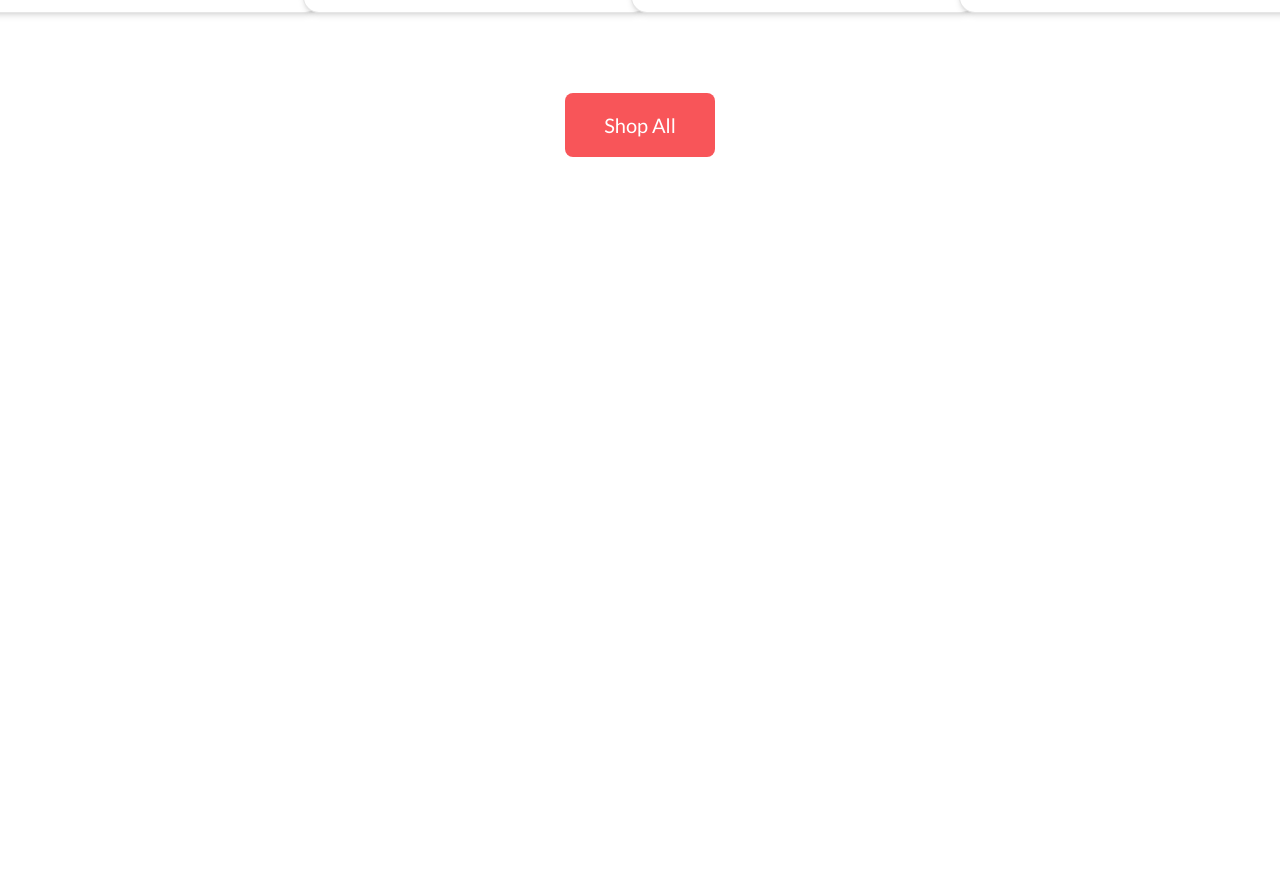
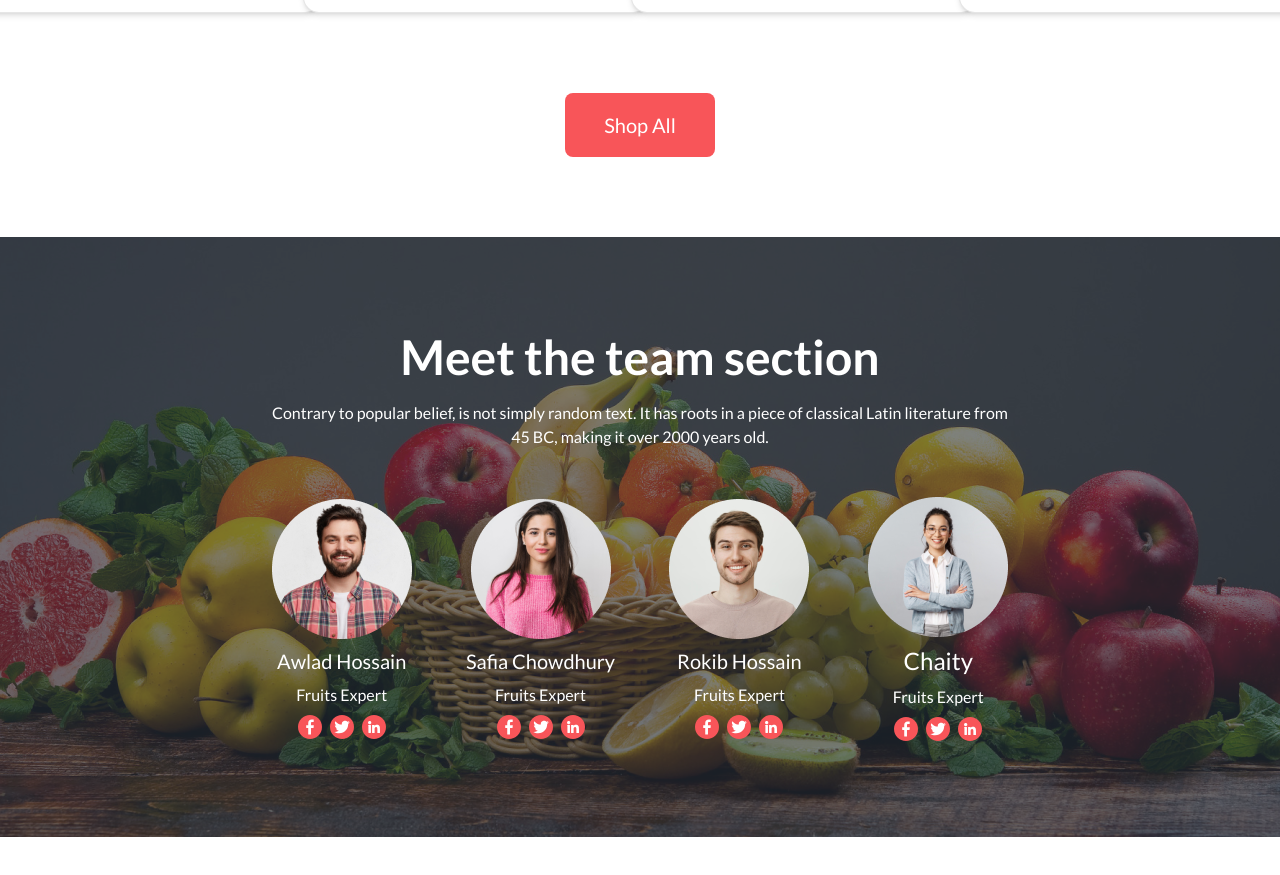
Before and after one commit to Naznin-ara/website-with-tailwind, a plain HTML site: page index.html in a window 1280 px wide. Shown: the part 1641-2516 px from the top of the page. Before the commit the page ends 1862 px from the top, so only its background shows below. Drawn offline with nearby package versions, Linux system fonts and the light colour scheme.

Commit message:
team done

```diff
--- a/index.html
+++ b/index.html
@@ -318,7 +318,78 @@
         </div>
 
     </section>
+    <!-- team section -->
+    <section class="max-w-screen-2xl mx-auto my-20">
+        <div class="hero w-full  h-auto lg:h-[600px] mx-auto" style="background-image: url(./images/banner1.png);">
+            <div class="hero-overlay bg-opacity-60"></div>
+            <div class="hero-content text-center text-neutral-content">
+              <div class="w-3/4">
+                <h1 class="mb-5 text-3xl lg:text-5xl text-white font-bold">Meet the team section</h1>
+                <p class="mb-5 text-sm lg:text-base text-white text-center leading-[26px]">Contrary to popular belief, is not simply random text. It has roots in a piece of classical Latin literature from 45 BC, making it over 2000 years old.</p>
+                <div class="w-full grid grid-cols-1 lg:grid-cols-4 justify-items-center content-center mt-12 gap-12">
+                    <!-- first member -->
+                    <div class="text-white flex flex-col justify-center items-center gap-2">
+                        <img class="" src="./images/member1.png" alt="">
+                        <h1 class="text-xl text-bold w-full">Awlad Hossain</h1>
+                        <p class="text-base">Fruits Expert</p>
+                        <div class="flex flex-row justify-center items-center gap-2">
+                            <a class="cursor-pointer"><img class="w-6 h-6" src="./images/facebook 1.svg" alt=""></a>
+                            <a class="cursor-pointer"><img class="w-6 h-6" src="./images/twitter (1) 1.svg" alt=""></a>
+                            <a class="cursor-pointer"><img class="w-6 h-6" src="./images/linkedin 1.svg" alt=""></a>
 
+
+                        </div>
+
+                    </div>
+                    <!-- second member -->
+                    <div class="text-white flex flex-col justify-center items-center gap-2">
+                        <img class="" src="./images/member2.png" alt="">
+                        <h1 class="text-xl text-bold w-full">Safia Chowdhury</h1>
+                        <p class="text-base">Fruits Expert</p>
+                        <div class="flex flex-row justify-center items-center gap-2">
+                            <a class="cursor-pointer"><img class="w-6 h-6" src="./images/facebook 1.svg" alt=""></a>
+                            <a class="cursor-pointer"><img class="w-6 h-6" src="./images/twitter (1) 1.svg" alt=""></a>
+                            <a class="cursor-pointer"><img class="w-6 h-6" src="./images/linkedin 1.svg" alt=""></a>
+
+
+                        </div>
+
+                    </div>
+                    <!-- third member -->
+                    <div class="text-white flex flex-col justify-center items-center gap-2">
+                        <img class="" src="./images/member3.png" alt="">
+                        <h1 class="text-xl text-bold w-full">Rokib Hossain</h1>
+                        <p class="text-base">Fruits Expert</p>
+                        <div class="flex flex-row justify-center items-center gap-2">
+                            <a class="cursor-pointer"><img class="w-6 h-6" src="./images/facebook 1.svg" alt=""></a>
+                            <a class="cursor-pointer"><img class="w-6 h-6" src="./images/twitter (1) 1.svg" alt=""></a>
+                            <a class="cursor-pointer"><img class="w-6 h-6" src="./images/linkedin 1.svg" alt=""></a>
+
+
+                        </div>
+
+                    </div>
+                    <!-- fourth member -->
+                    <div class="text-white flex flex-col justify-center items-center gap-2">
+                        <img class="" src="./images/member4.png" alt="">
+                        <h1 class="text-2xl text-bold w-full">Chaity</h1>
+                        <p class="text-base">Fruits Expert</p>
+                        <div class="flex flex-row justify-center items-center gap-2">
+                            <a class="cursor-pointer"><img class="w-6 h-6" src="./images/facebook 1.svg" alt=""></a>
+                            <a class="cursor-pointer"><img class="w-6 h-6" src="./images/twitter (1) 1.svg" alt=""></a>
+                            <a class="cursor-pointer"><img class="w-6 h-6" src="./images/linkedin 1.svg" alt=""></a>
+
+
+                        </div>
+
+                    </div>
+
+                </div>
+              </div>
+            </div>
+          </div>
+
+    </section>
 
 
 </body>
```
